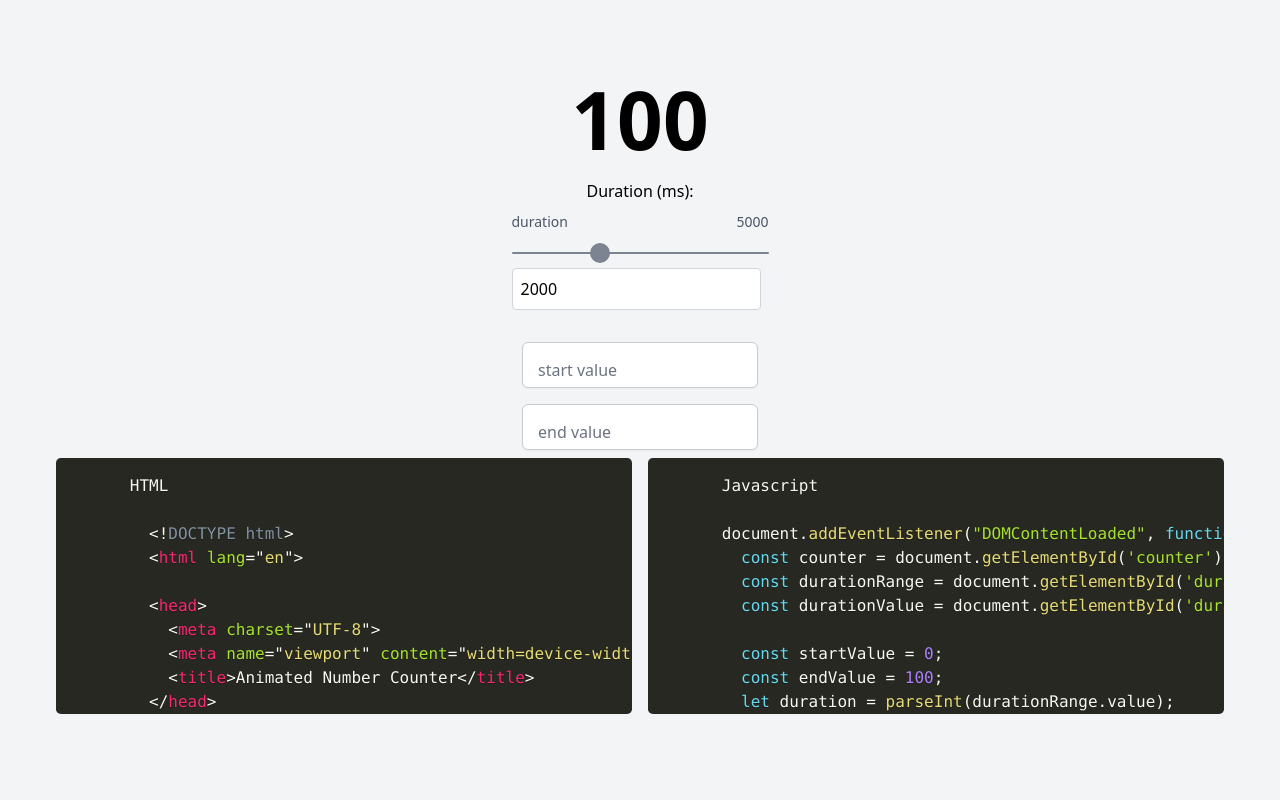
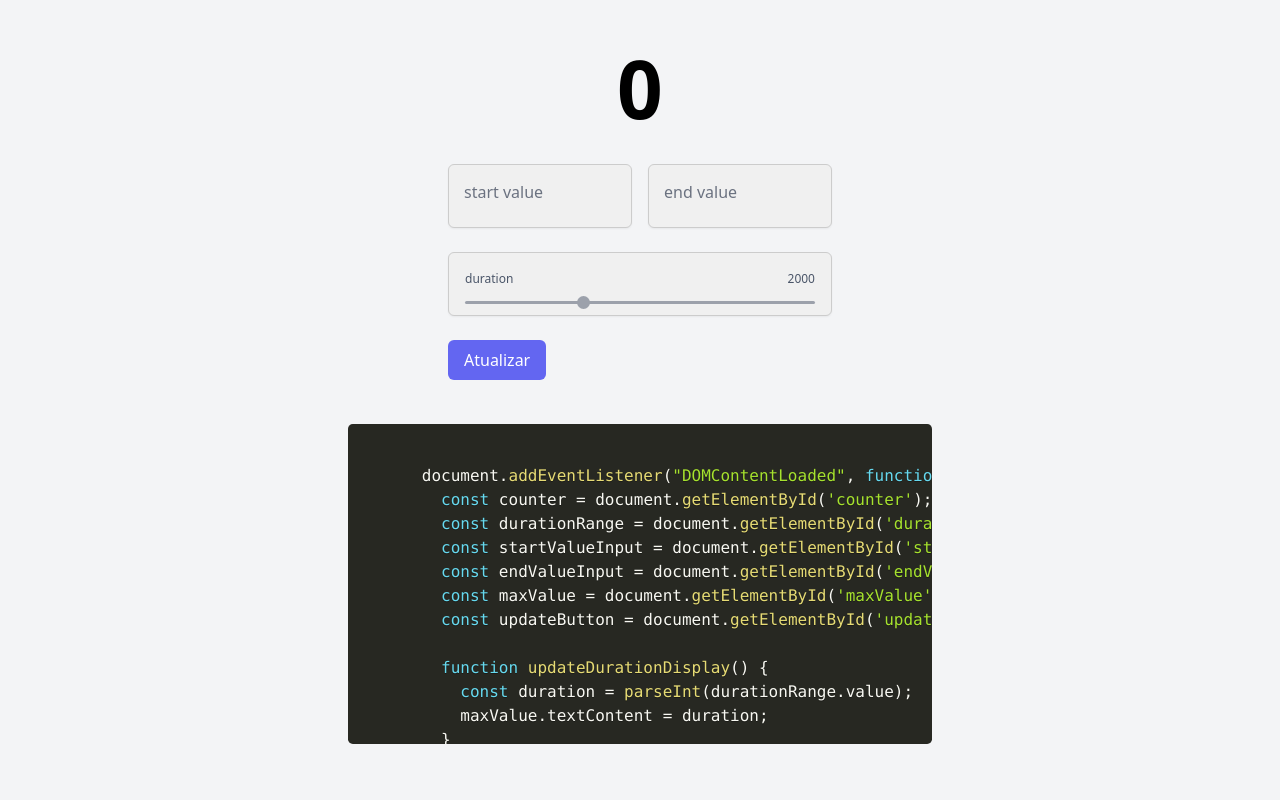
Before and after one commit to ramou1/animated_number_counter, a plain HTML site: page index.html in a window 1280 px wide. Drawn offline with nearby package versions, Linux system fonts and the light colour scheme.

Commit message:
updating

```diff
--- a/index.html
+++ b/index.html
@@ -6,80 +6,62 @@
   <meta name="viewport" content="width=device-width, initial-scale=1.0">
   <title>Animated Number Counter</title>
   <link href="https://cdn.jsdelivr.net/npm/tailwindcss@2.2.19/dist/tailwind.min.css" rel="stylesheet">
+  <link href="https://cdnjs.cloudflare.com/ajax/libs/prism/1.29.0/themes/prism-okaidia.min.css" rel="stylesheet" />
   <link rel="stylesheet" href="styles.css">
-  <link href="https://cdnjs.cloudflare.com/ajax/libs/prism/1.29.0/themes/prism-okaidia.min.css" rel="stylesheet" />
 </head>
 
 <body class="flex flex-col items-center justify-center h-screen bg-gray-100">
-  <div class="flex flex-col items-center">
-    <div class="counter text-5xl font-bold" id="counter">0</div>
-    <label for="durationRange" class="mt-5">Duration (ms): </label>
+  <div class="counter text-5xl font-bold mb-9" id="counter">0</div>
 
-    <div class="range-container mt-2">
-      <div class="range-labels">
-        <span class="range-label" id="minValue">duration</span>
-        <span class="range-label" id="maxValue">5000</span>
+  <div class="flex items-center justify-center w-96">
+    <div class="w-full space-y-6">
+      <div class="flex space-x-4">
+        <div class="floating-label-group w-1/2">
+          <input type="number" id="startValue" placeholder=" " class="floating-label-input focus:ring-indigo-500 focus:border-indigo-500 block w-full h-16 shadow-sm sm:text-sm border-gray-300 rounded-md">
+          <label for="startValue" class="floating-label-label">start value</label>
+        </div>
+
+        <div class="floating-label-group w-1/2">
+          <input type="number" id="endValue" placeholder=" " class="floating-label-input focus:ring-indigo-500 focus:border-indigo-500 block w-full h-16 shadow-sm sm:text-sm border-gray-300 rounded-md">
+          <label for="endValue" class="floating-label-label">end value</label>
+        </div>
       </div>
-      <input type="range" id="durationRange" min="500" max="5000" step="100" value="2000" class="range-input">
-    </div>
 
-    <div class="field flex items-center mt-2">
-      <input type="text" id="durationDisplay" class="border border-gray-300 rounded p-2 mr-2" readonly>
+      <div class="floating-label-group floating-label-input block w-full h-16 shadow-sm sm:text-sm border-gray-300 rounded-md">
+        <div class="range-labels">
+          <span class="range-label" id="minValue">duration</span>
+          <span class="range-label" id="maxValue">2000</span>
+        </div>
+        <input type="range" id="durationRange" min="500" max="5000" step="100" value="2000" class="range-input">
+      </div>
+
+      <button id="updateButton" class="bg-indigo-500 text-white px-4 py-2 rounded-md mt-4">Atualizar</button>
     </div>
   </div>
 
-  <div class="flex items-center justify-center">
-    <div class="max-w-md w-full space-y-4">
-      <div class="floating-label-group">
-        <input type="number" id="startValue" placeholder=" " class="floating-label-input focus:ring-indigo-500 focus:border-indigo-500 block w-full shadow-sm sm:text-sm border-gray-300 rounded-md">
-        <label for="startValue" class="floating-label-label">start value</label>
-      </div>
-      <div class="floating-label-group">
-        <input type="number" id="endValue" placeholder=" " class="floating-label-input focus:ring-indigo-500 focus:border-indigo-500 block w-full shadow-sm sm:text-sm border-gray-300 rounded-md">
-        <label for="endValue" class="floating-label-label">end value</label>
-      </div>
-    </div>
-  </div>
-
-
-  <div class="code-container flex space-x-4 mt-4 w-full px-4">
-    <pre class="bg-gray-800 text-white p-4 rounded h-64 overflow-auto w-full sm:w-1/2">
-      HTML
-      <code class="language-html">
-        &lt;!DOCTYPE html&gt;
-        &lt;html lang="en"&gt;
-
-        &lt;head&gt;
-          &lt;meta charset="UTF-8"&gt;
-          &lt;meta name="viewport" content="width=device-width, initial-scale=1.0"&gt;
-          &lt;title&gt;Animated Number Counter&lt;/title&gt;
-        &lt;/head&gt;
-
-        &lt;body class="flex flex-col items-center justify-center h-screen bg-gray-100"&gt;
-        &lt;/body&gt;
-        &lt;/html&gt;
-      </code>
-    </pre>
-
-    <pre class="bg-gray-800 text-white p-4 rounded h-64 overflow-auto w-full sm:w-1/2">
-      Javascript
+  <div class="code-container flex justify-around space-x-4 mt-9 w-full px-4">
+    <pre class="bg-gray-800 text-white p-4 rounded h-80 overflow-auto w-full sm:w-1/2">
       <code class="language-js">
       document.addEventListener("DOMContentLoaded", function() {
         const counter = document.getElementById('counter');
         const durationRange = document.getElementById('durationRange');
-        const durationValue = document.getElementById('durationValue');
+        const startValueInput = document.getElementById('startValue');
+        const endValueInput = document.getElementById('endValue');
+        const maxValue = document.getElementById('maxValue');
+        const updateButton = document.getElementById('updateButton');
 
-        const startValue = 0;
-        const endValue = 100;
-        let duration = parseInt(durationRange.value);
+        function updateDurationDisplay() {
+          const duration = parseInt(durationRange.value);
+          maxValue.textContent = duration;
+        }
 
-        durationValue.textContent = duration;
+        function updateDisplay() {
+          const startValue = parseInt(startValueInput.value) || 0;
+          const endValue = parseInt(endValueInput.value) || 100;
+          const duration = parseInt(durationRange.value);
 
-        durationRange.addEventListener('input', function() {
-          duration = parseInt(durationRange.value);
-          durationValue.textContent = duration;
           animateCounter(startValue, endValue, duration);
-        });
+        }
 
         function animateCounter(start, end, duration) {
           let startTime = null;
@@ -98,7 +80,11 @@
           requestAnimationFrame(animation);
         }
 
-        animateCounter(startValue, endValue, duration);
+        durationRange.addEventListener('input', updateDurationDisplay);
+        updateButton.addEventListener('click', updateDisplay);
+
+        // Inicializa o valor do maxValue ao carregar a página
+        updateDurationDisplay();
       });
       </code>
     </pre>
--- a/script.js
+++ b/script.js
@@ -1,16 +1,21 @@
 document.addEventListener("DOMContentLoaded", function() {
   const counter = document.getElementById('counter');
   const durationRange = document.getElementById('durationRange');
-  const durationDisplay = document.getElementById('durationDisplay');
-  const minValue = document.getElementById('minValue');
+  const startValueInput = document.getElementById('startValue');
+  const endValueInput = document.getElementById('endValue');
   const maxValue = document.getElementById('maxValue');
+  const updateButton = document.getElementById('updateButton');
 
-  const startValue = 0;
-  const endValue = 100;
+  function updateDurationDisplay() {
+    const duration = parseInt(durationRange.value);
+    maxValue.textContent = duration;
+  }
 
   function updateDisplay() {
+    const startValue = parseInt(startValueInput.value) || 0;
+    const endValue = parseInt(endValueInput.value) || 100;
     const duration = parseInt(durationRange.value);
-    durationDisplay.value = duration;
+
     animateCounter(startValue, endValue, duration);
   }
 
@@ -31,7 +36,9 @@ document.addEventListener("DOMContentLoaded", function() {
     requestAnimationFrame(animation);
   }
 
-  durationRange.addEventListener('input', updateDisplay);
+  durationRange.addEventListener('input', updateDurationDisplay);
+  updateButton.addEventListener('click', updateDisplay);
 
-  updateDisplay(); // Initialize display
+  // Inicializa o valor do maxValue ao carregar a página
+  updateDurationDisplay();
 });
--- a/styles.css
+++ b/styles.css
@@ -14,67 +14,58 @@ body {
 
 .code-container {
   max-width: 1200px;
-  margin: 0 auto;
-}
-
-.range-container {
-  position: relative;
-  width: 100%;
-  max-width: 400px;
 }
 
 .range-labels {
   display: flex;
   justify-content: space-between;
-  margin-bottom: 4px;
 }
 
 .range-label {
-  font-size: 0.875rem; /* Text size */
+  font-size: 0.75rem; /* Text size */
   color: #4A5568; /* Tailwind gray-600 color */
 }
 
 .range-input {
   -webkit-appearance: none;
   width: 100%;
-  height: 2px;
+  height: 3px;
   background: #4A5568;
   border-radius: 5px;
   outline: none;
-  opacity: 0.7;
+  opacity: 0.5;
   transition: opacity .15s ease-in-out;
 }
 
 .range-input::-webkit-slider-thumb {
   -webkit-appearance: none;
   appearance: none;
-  width: 20px;
-  height: 20px;
+  width: 13px;
+  height: 13px;
   border-radius: 50%;
   background: #4A5568;
   cursor: pointer;
 }
 
 .range-input::-moz-range-thumb {
-  width: 20px;
-  height: 20px;
+  width: 13px;
+  height: 13px;
   border-radius: 50%;
   background: #4A5568;
   cursor: pointer;
 }
 
-
 /* Custom styles for floating labels */
 .floating-label-group {
   position: relative;
-  margin-top: 2rem;
 }
 
 .floating-label-input {
   border: 1px solid #ccc;
-  padding: 1rem 1rem 0.5rem;
+  padding: 1rem 1rem;
   width: 100%;
   transition: border-color 0.3s;
+  background: #f0f0f0;
 }
 
 .floating-label-input:focus {
```
